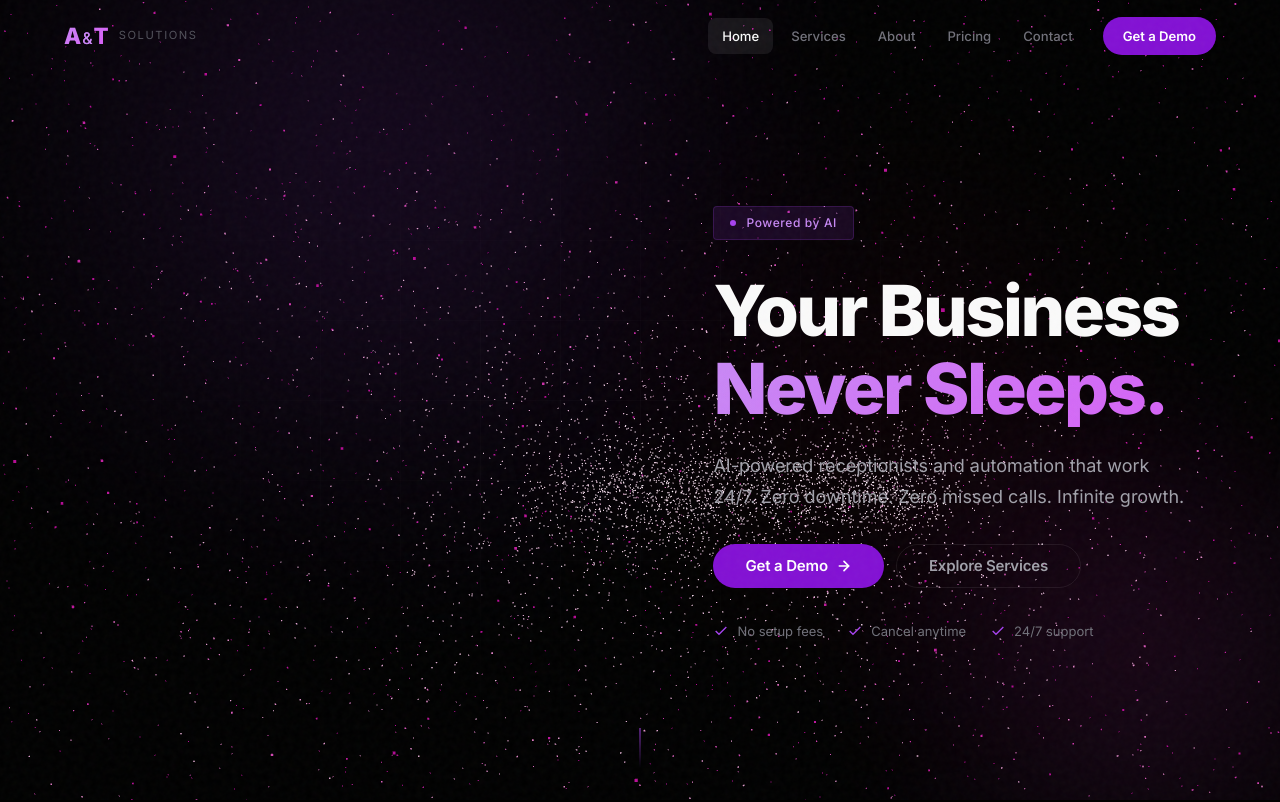
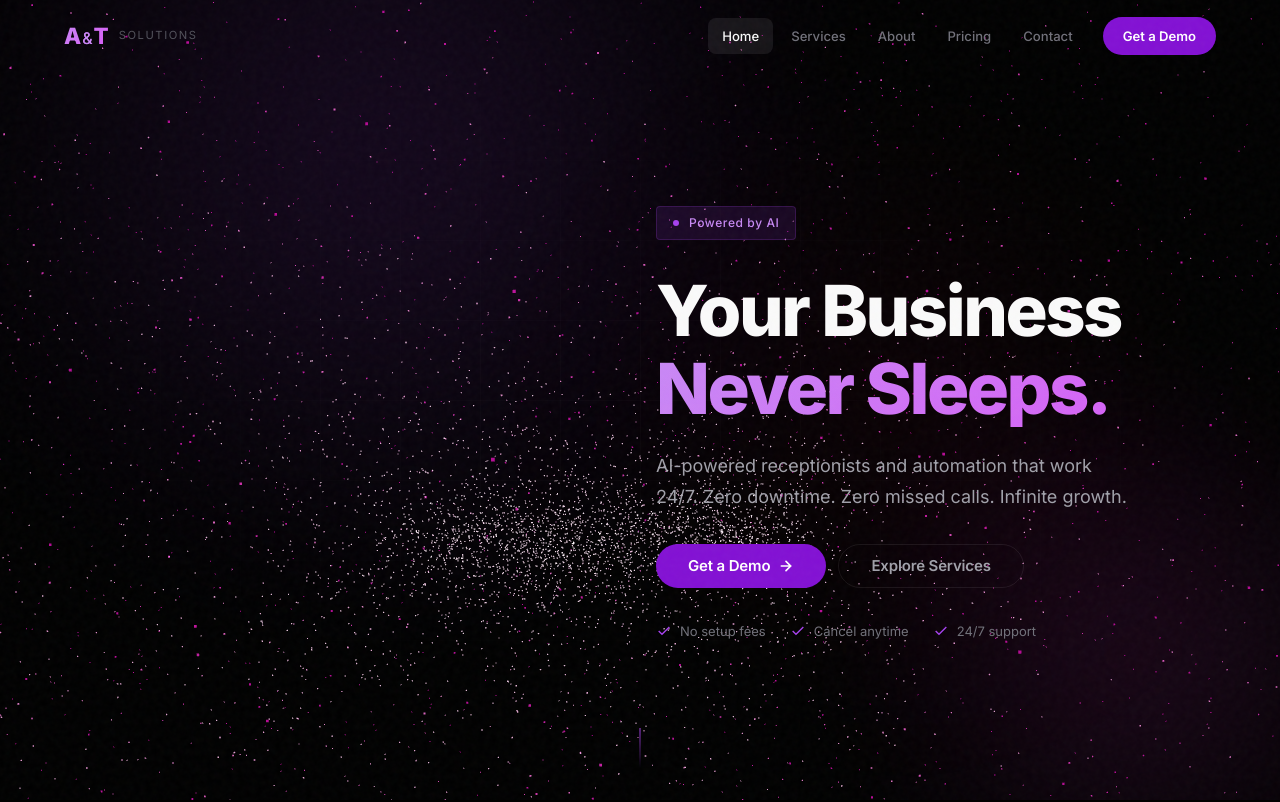
Before and after one commit to Taha9876/A-and-T-solutions, a Next.js app: page / in a window 1280 px wide. Shown: the top 802 px of the page. Built offline with nearby package versions, Linux system fonts and the light colour scheme.

Commit message:
fix: resolve hero text clipping on large screens and particle overlap - switch to flex layout, push 3D particles further left

```diff
--- a/src/app/page.module.css
+++ b/src/app/page.module.css
@@ -81,17 +81,16 @@
   width: 100%;
   max-width: var(--container);
   margin: 0 auto;
-  padding: var(--space-32) var(--space-8) var(--space-20);
-  display: grid;
-  grid-template-columns: 1.2fr 1fr; /* Shifted balance slightly for breathing room */
+  padding: var(--space-32) var(--space-6) var(--space-20);
+  display: flex;
+  justify-content: flex-end;
   align-items: center;
-  gap: var(--space-12);
   pointer-events: none;
 }
 
 .heroText {
-  grid-column: 2; /* Position on the Right */
-  max-width: 620px;
+  width: 50%;
+  max-width: 560px;
   pointer-events: auto;
 }
 
@@ -645,13 +644,14 @@
 /* ─────────── RESPONSIVE ─────────── */
 @media (max-width: 1024px) {
   .heroInner {
-    grid-template-columns: 1fr;
+    flex-direction: column;
+    justify-content: center;
     text-align: center;
     padding-top: calc(var(--nav-h) + var(--space-16));
   }
 
   .heroText {
-    grid-column: 1; /* Reset from desktop grid-column: 2 */
+    width: 100%;
     max-width: 600px;
     margin: 0 auto;
   }
--- a/src/components/HeroScene/Hero3D.js
+++ b/src/components/HeroScene/Hero3D.js
@@ -113,8 +113,8 @@ function CircularParticles({ count = 10000 }) {
     // Responsive Camera and Horizontal Balancing
     const isMobile = state.size.width < 768;
     const cameraZ = isMobile ? 15 : 10;
-    const cameraY = isMobile ? 2.5 : -0.5;
-    const sceneX = isMobile ? 0 : -2; /* Slightly reduced offset for better visibility */
+    const cameraY = isMobile ? 2.5 : 0;
+    const sceneX = isMobile ? 0 : -3.5; /* Push particles well left of hero text */
 
     state.camera.position.z = THREE.MathUtils.lerp(state.camera.position.z, cameraZ, 0.05);
     state.camera.position.y = THREE.MathUtils.lerp(state.camera.position.y, cameraY, 0.05);
```
